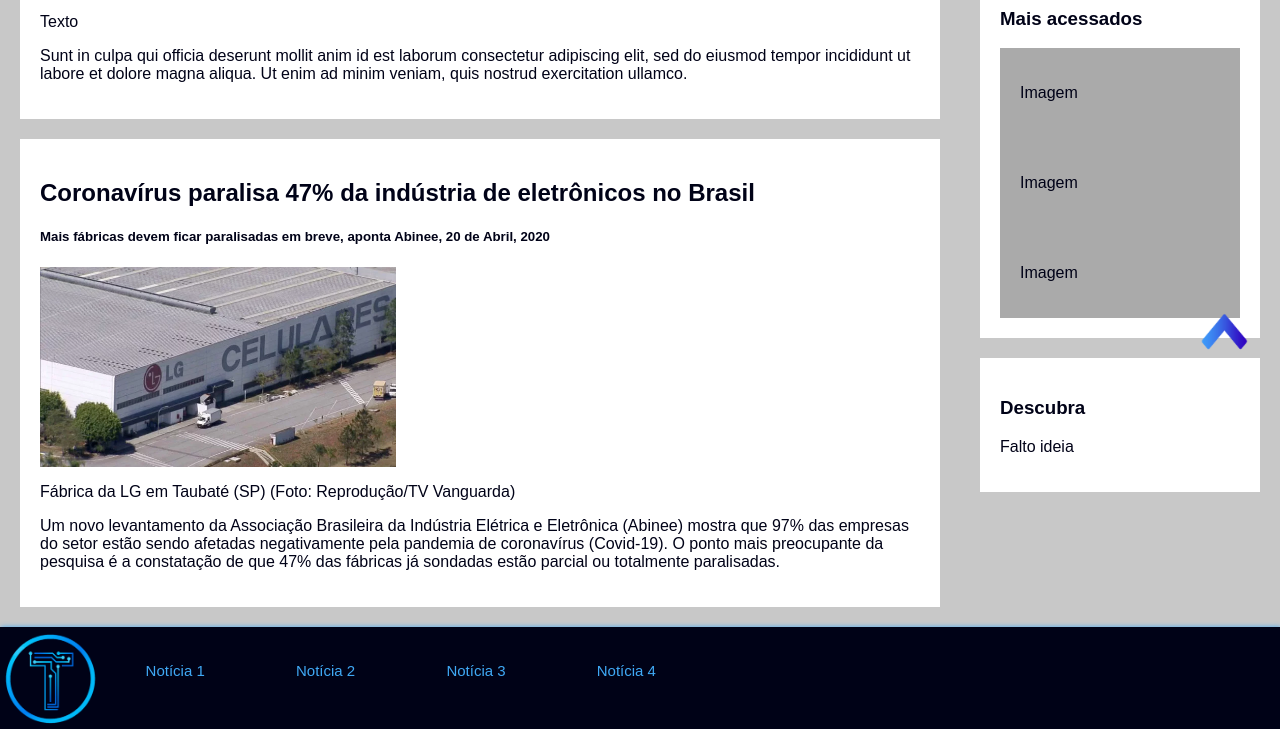
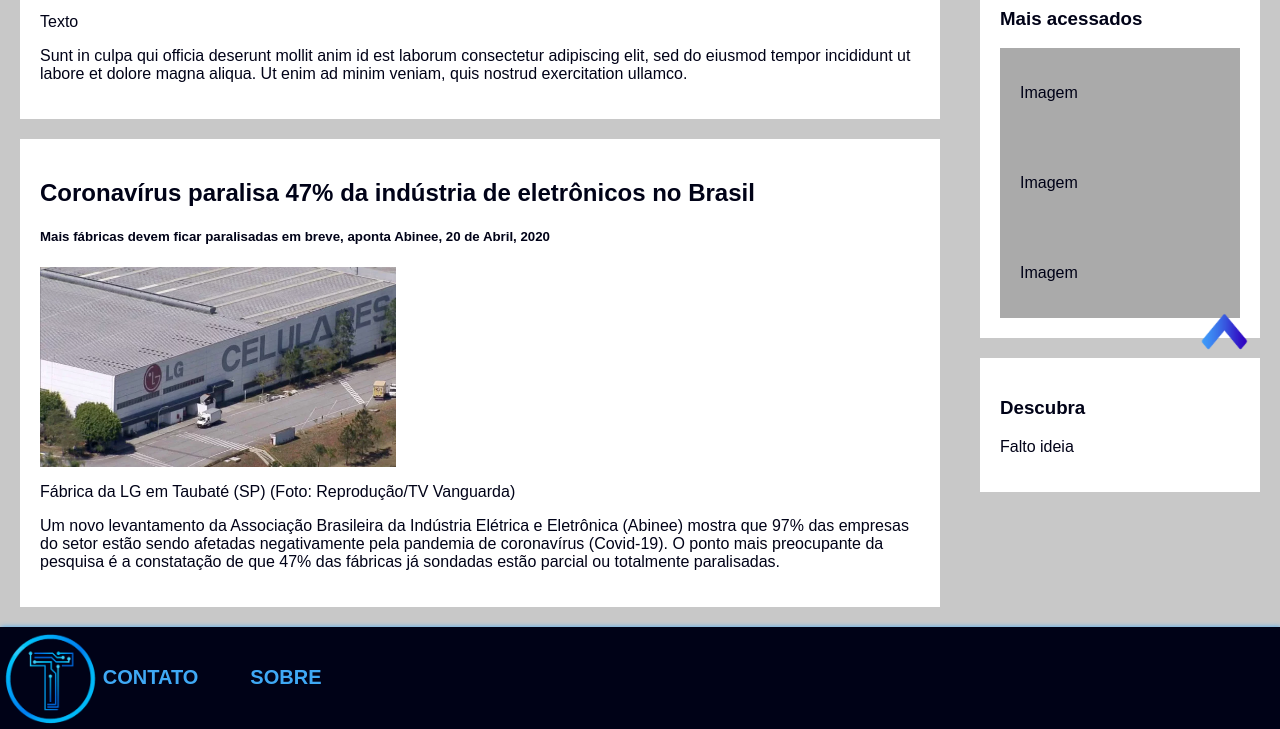
Before and after one commit to Rafael-Rebelatto-Comparsi/Trabalho-Criar-um-Web-Site, a plain HTML site: page Site/Html/Home.html in a window 1280 px wide. Shown: the part 408-1137 px from the top of the page. Drawn offline with Linux system fonts and the light colour scheme.

Commit message:
update footer e header

```diff
--- a/Site/Css/Estilo_header.css
+++ b/Site/Css/Estilo_header.css
@@ -63,14 +63,10 @@ body {
 }
 
 .footer a{
-    float: left;
-    display: block;
     color: #3fa9f5;
-    text-align: center;
     text-decoration: none;
-    font-size: 15px;
-    padding: 15px 2%;
-    margin: 20px;
+    font-size: 10px;
+    padding: 26px;
 }
 
 .footer a:hover{
@@ -101,6 +97,16 @@ body {
     height: 235px;
 }
 
+#links{
+    display: flex;
+    position: absolute;
+    justify-items: center;
+    align-items: center;
+    left: 6%;
+    width: 50%;
+    height: 102px;
+
+}
 /*
 Conteudo place holder pra ver como fica a página
             apagar após finalizar
--- a/Site/Html/Home.html
+++ b/Site/Html/Home.html
@@ -15,8 +15,6 @@
                 <a href="Home.html"><img src="../imagens/Logo.png" title="Logo" width="35px"></a>
                 <a href="Home.html"><h1>TECH<span class="notícias">NOTÍCIAS</span></h1></a>
                 <a href="../Html/Noticias.html"><h1>NOTÍCIAS</h1></a>
-                <a href="../Html/Contato.html"><h1>CONTATO</h1></a>
-                <a href="../Html/Sobre.html"><h1>SOBRE</h1></a>
                 <a href="#" style="float:right"><img src="../imagens/Logo_facebook.png" width="50px"></a>
                 <a href="#" style="float:right"><img src="../imagens/Logo_twiter.png" width="35px"></a>
                 <a href="#" style="float:right"><img src="../imagens/Logo_instagram.png" width="35px"></a>
@@ -66,10 +64,10 @@
     <footer class="footer">
         <div>
             <img src="../imagens/Logo.png" title="Logo" width="100px">
-            <a href="#">Notícia 1</a>
-            <a href="#">Notícia 2</a>
-            <a href="#">Notícia 3</a>
-            <a href="#">Notícia 4</a>
+            <div id="links">
+            <a href="../Html/Contato.html"><h1>CONTATO</h1></a>
+            <a href="../Html/Sobre.html"><h1>SOBRE</h1></a>
+            </div>
         </div>
     </footer>
 
```
